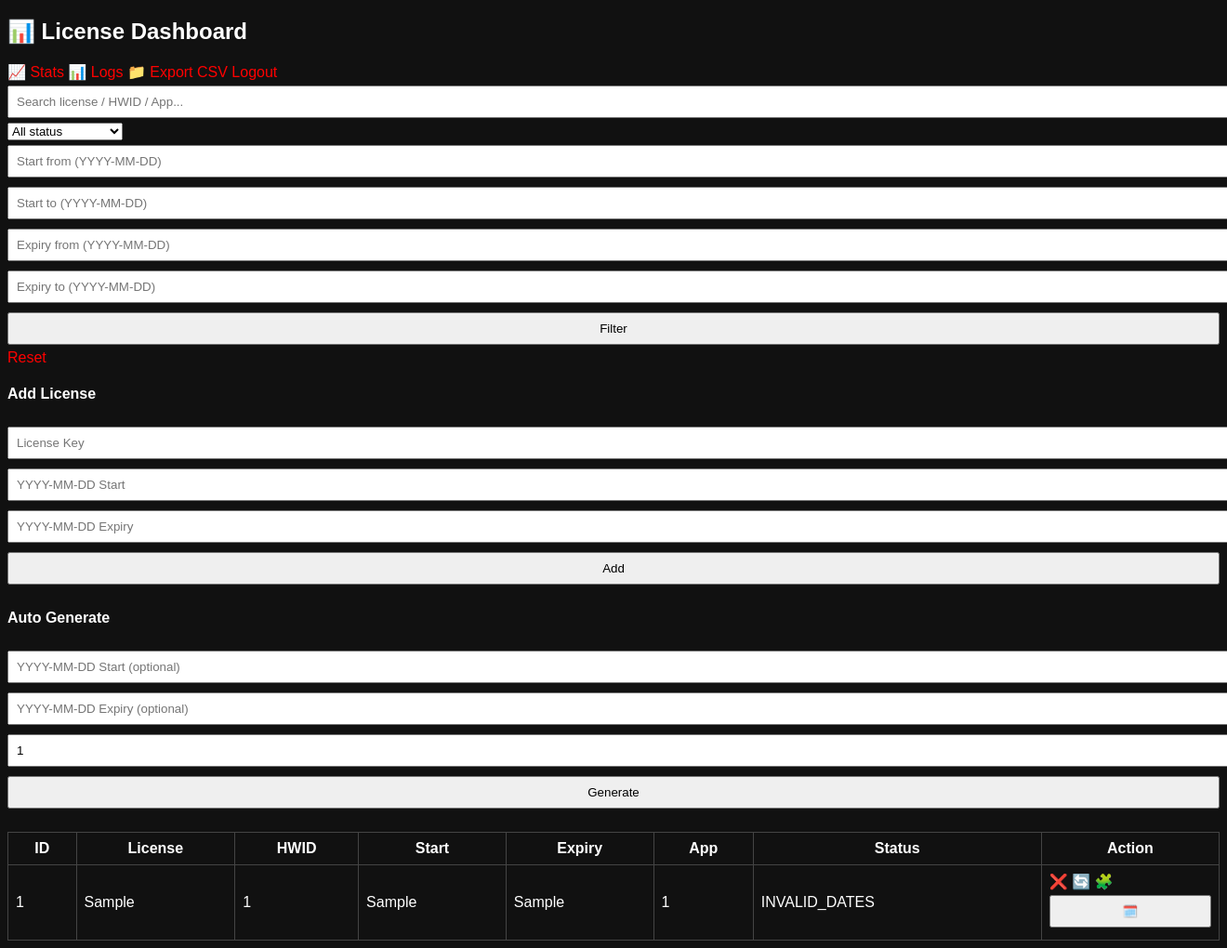
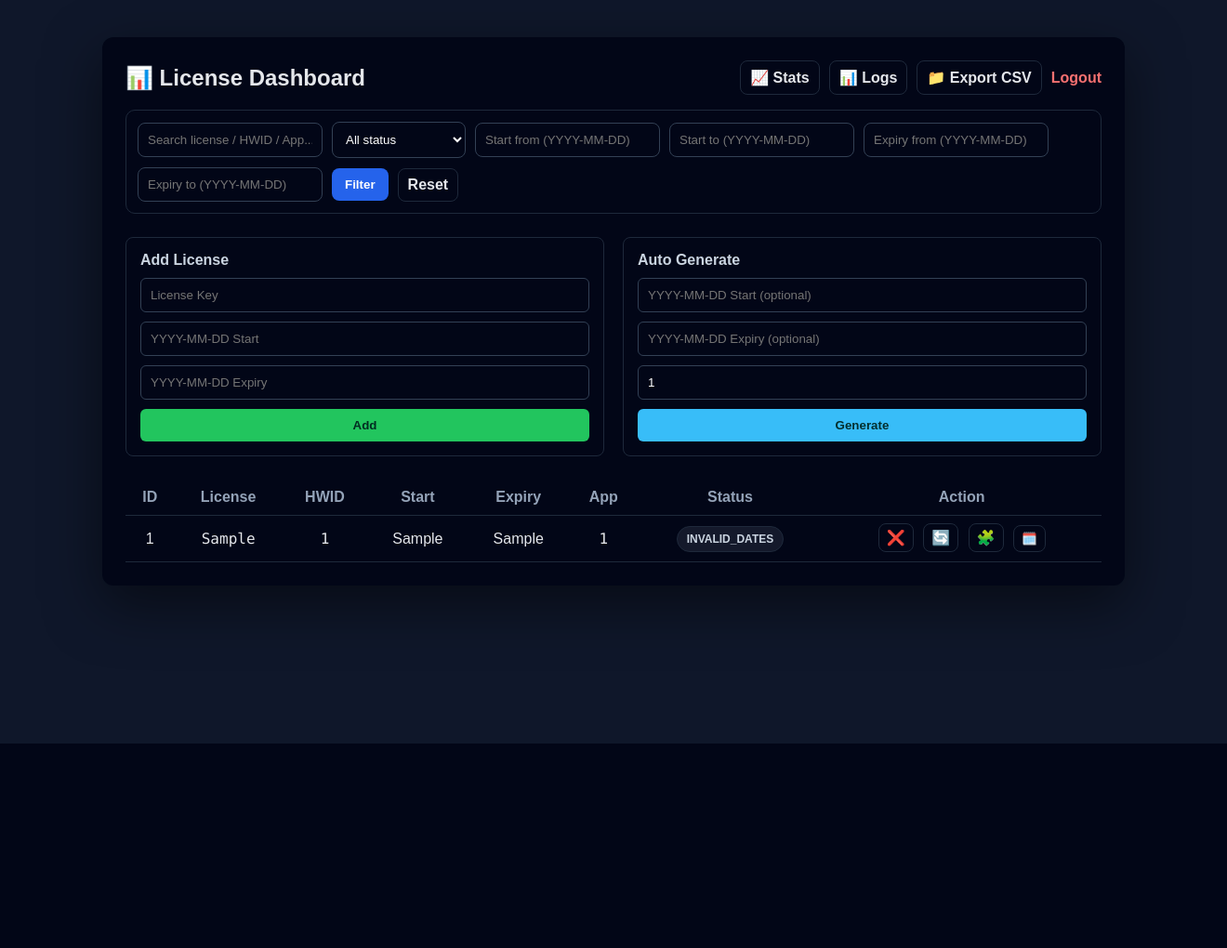
Before and after one commit to MengJong168/license_server, a Flask app: page /dashboard in a window 1320 px wide; the page is wider, and only the part inside the window is pictured. Shown: that part at 93% size. After the commit the page ends 800 px from the top of that part, so only its background shows below. Run offline with Flask 3, Linux system fonts and the light colour scheme; the visitor is signed in with stand-in values (Sample User, id 1); tables that the repository leaves empty hold one stand-in row (values such as "Sample post").

Commit message:
Update style.css

```diff
--- a/static/style.css
+++ b/static/style.css
@@ -1,6 +1,252 @@
-body { font-family: Arial; background:#111; color:#fff; }
-.box { width:300px; margin:100px auto; padding:20px; background:#222; }
-input,button { width:100%; padding:8px; margin:5px 0; }
-table { width:100%; margin-top:20px; border-collapse:collapse; }
-td,th { border:1px solid #444; padding:8px; }
-a { color:red; text-decoration:none; }
+* {
+    box-sizing: border-box;
+    font-family: Arial, Helvetica, sans-serif;
+}
+
+body {
+    background: #0f172a;
+    color: #e5e7eb;
+    margin: 0;
+    padding: 0;
+}
+
+/* ===== LOGIN ===== */
+.box {
+    width: 360px;
+    margin: 120px auto;
+    background: #020617;
+    padding: 30px;
+    border-radius: 10px;
+    box-shadow: 0 20px 60px rgba(0,0,0,.5);
+}
+
+.box h2 {
+    text-align: center;
+    margin-bottom: 20px;
+}
+
+.box input {
+    width: 100%;
+    padding: 12px;
+    margin: 10px 0;
+    background: #020617;
+    border: 1px solid #334155;
+    color: #fff;
+    border-radius: 6px;
+}
+
+.box button {
+    width: 100%;
+    padding: 12px;
+    margin-top: 15px;
+    background: #2563eb;
+    border: none;
+    border-radius: 6px;
+    color: white;
+    font-weight: bold;
+    cursor: pointer;
+}
+
+.box button:hover {
+    background: #1d4ed8;
+}
+
+/* ===== DASHBOARD ===== */
+.container {
+    max-width: 1100px;
+    margin: 40px auto;
+    background: #020617;
+    padding: 25px;
+    border-radius: 12px;
+    box-shadow: 0 20px 60px rgba(0,0,0,.5);
+}
+
+.header {
+    display: flex;
+    justify-content: space-between;
+    align-items: center;
+    gap: 12px;
+}
+
+.header h2 {
+    margin: 0;
+}
+
+.toplinks {
+    display: flex;
+    gap: 10px;
+    align-items: center;
+}
+
+.linkbtn {
+    color: #e5e7eb;
+    text-decoration: none;
+    padding: 8px 10px;
+    border: 1px solid #1e293b;
+    border-radius: 8px;
+    font-weight: bold;
+}
+
+.linkbtn:hover {
+    border-color: #334155;
+}
+
+.logout {
+    color: #f87171;
+    text-decoration: none;
+    font-weight: bold;
+}
+
+/* ===== FORMS ===== */
+.forms {
+    display: flex;
+    gap: 20px;
+    margin: 25px 0;
+    flex-wrap: wrap;
+}
+
+.forms form {
+    flex: 1;
+    min-width: 320px;
+    border: 1px solid #1e293b;
+    padding: 15px;
+    border-radius: 8px;
+}
+
+.forms h4 {
+    margin: 0 0 10px 0;
+    color: #cbd5e1;
+}
+
+.forms input {
+    width: 100%;
+    padding: 10px;
+    margin-bottom: 10px;
+    background: #020617;
+    border: 1px solid #334155;
+    color: #fff;
+    border-radius: 6px;
+}
+
+.forms button {
+    width: 100%;
+    padding: 10px;
+    background: #22c55e;
+    border: none;
+    border-radius: 6px;
+    color: #022c22;
+    font-weight: bold;
+    cursor: pointer;
+}
+
+.forms button.generate {
+    background: #38bdf8;
+    color: #042f2e;
+}
+
+/* ===== TABLE ===== */
+table {
+    width: 100%;
+    border-collapse: collapse;
+}
+
+th, td {
+    padding: 10px;
+    text-align: center;
+    border-bottom: 1px solid #1e293b;
+}
+
+th {
+    color: #94a3b8;
+}
+
+tr:hover {
+    background: rgba(148, 163, 184, 0.05);
+}
+
+/* ===== BADGES ===== */
+.badge {
+    display: inline-block;
+    padding: 6px 10px;
+    border-radius: 999px;
+    font-weight: bold;
+    font-size: 12px;
+    border: 1px solid #1e293b;
+}
+
+.b-ok { background: rgba(34,197,94,.15); color: #86efac; }
+.b-used { background: rgba(251,191,36,.15); color: #fcd34d; }
+.b-expired { background: rgba(248,113,113,.15); color: #fca5a5; }
+.b-invalid { background: rgba(148,163,184,.12); color: #cbd5e1; }
+
+.row-expired { background: rgba(248,113,113,.08); }
+
+/* ===== ACTION BUTTONS ===== */
+.action { white-space: nowrap; }
+.inlineform { display: inline-block; margin: 0; padding: 0; }
+
+.btn-mini {
+    text-decoration: none;
+    padding: 6px 8px;
+    border-radius: 8px;
+    border: 1px solid #1e293b;
+    margin: 0 3px;
+    background: transparent;
+    cursor: pointer;
+}
+
+.btn-mini:hover { border-color: #334155; }
+
+.btn-mini.danger { color: #fca5a5; }
+.btn-mini.warn { color: #fcd34d; }
+.btn-mini.info { color: #7dd3fc; }
+
+/* ===== MONO ===== */
+.mono {
+    font-family: ui-monospace, SFMono-Regular, Menlo, Monaco, Consolas, "Liberation Mono", "Courier New", monospace;
+}
+.filterbar{
+  display:flex;
+  flex-wrap:wrap;
+  gap:10px;
+  align-items:center;
+  margin: 16px 0 8px 0;
+  padding: 12px;
+  border: 1px solid #1e293b;
+  border-radius: 10px;
+}
+.filterbar input, .filterbar select{
+  padding: 10px;
+  background:#020617;
+  border:1px solid #334155;
+  color:#fff;
+  border-radius: 8px;
+}
+.filterbar button{
+  padding: 10px 14px;
+  border:none;
+  border-radius: 8px;
+  background:#2563eb;
+  color:#fff;
+  font-weight:bold;
+  cursor:pointer;
+}
+
+.cards{
+  display:grid;
+  grid-template-columns: repeat(auto-fit, minmax(160px, 1fr));
+  gap:12px;
+  margin-top: 14px;
+}
+.card{
+  border: 1px solid #1e293b;
+  border-radius: 12px;
+  padding: 14px;
+  background: rgba(148,163,184,0.03);
+}
+.card .k{ color:#94a3b8; font-weight:bold; }
+.card .v{ font-size: 28px; font-weight: 900; margin-top: 6px; }
+
+.b-wait { background: rgba(56,189,248,.12); color: #7dd3fc; }
+.b-invalid { background: rgba(148,163,184,.12); color: #cbd5e1; }
+.btn-mini.purple { color: #c4b5fd; }
```
